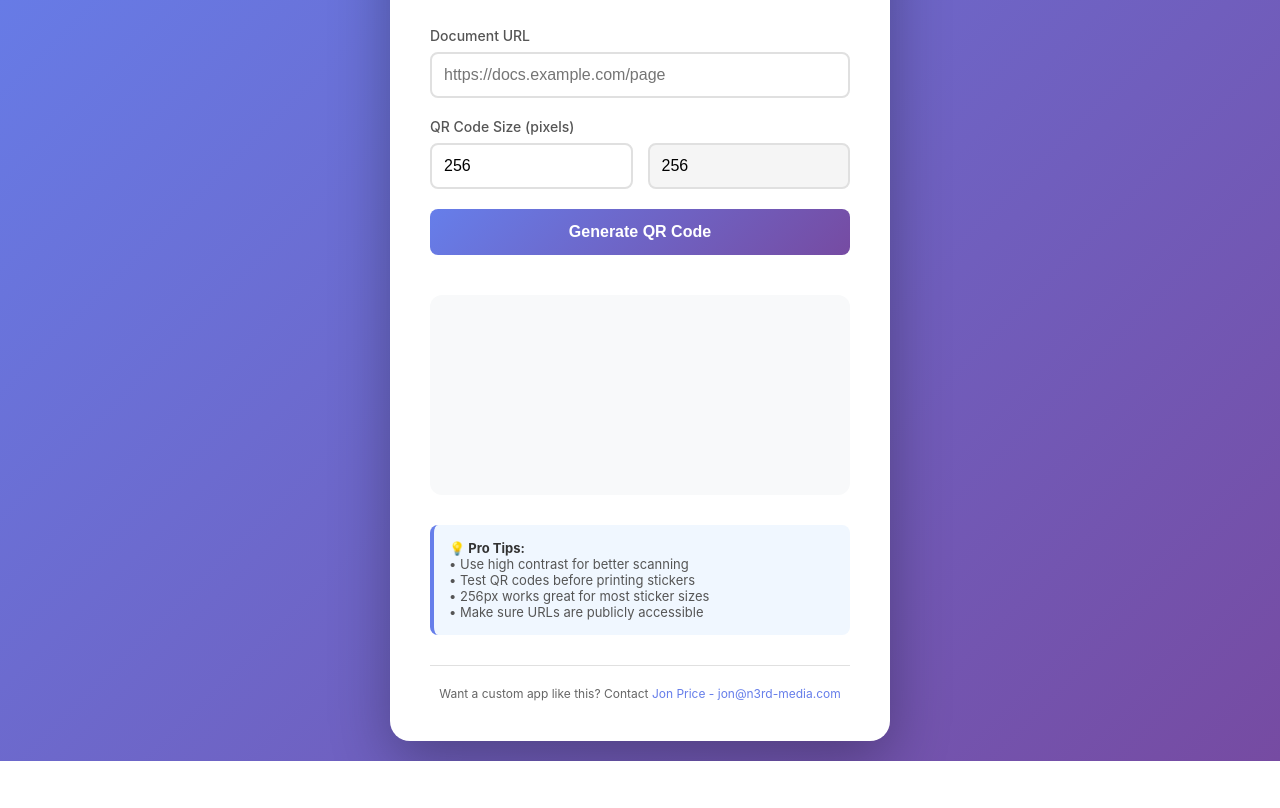
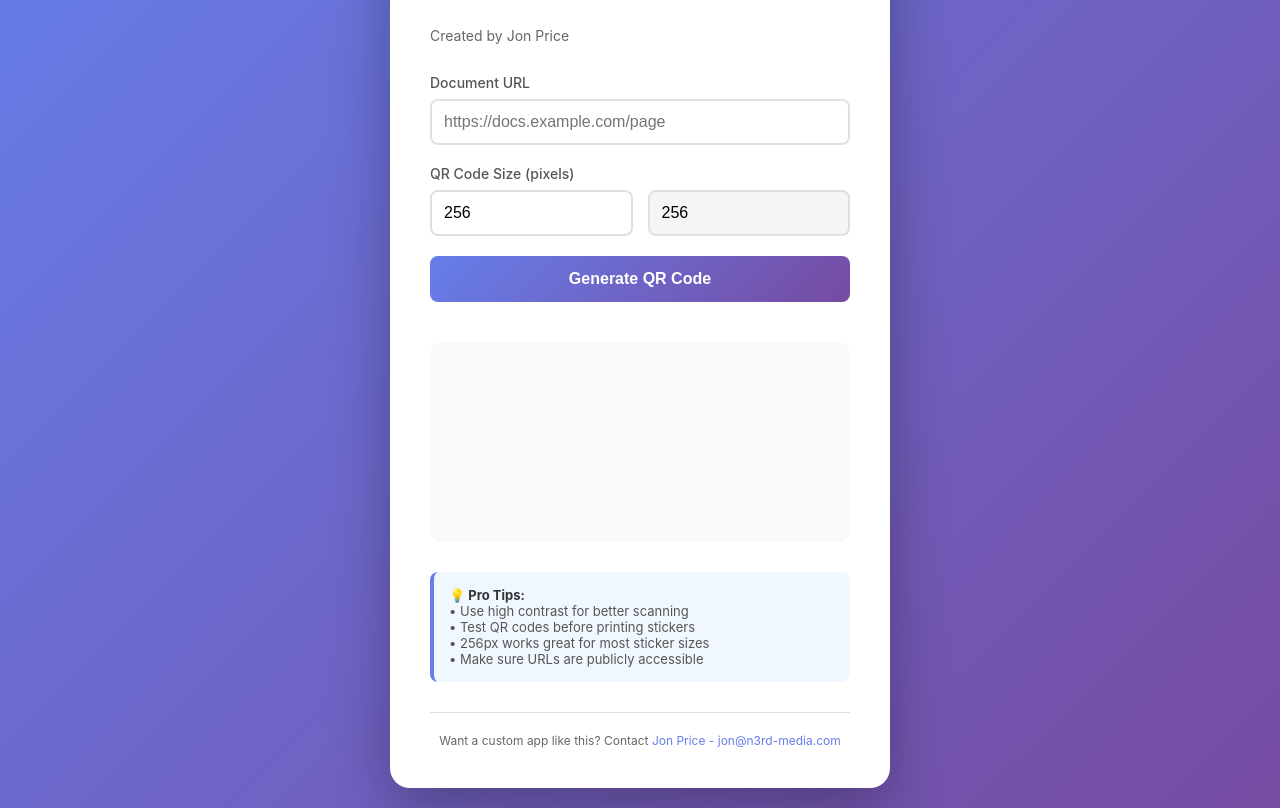
Before and after one commit to jon-the-dev/qr-gen, a plain HTML site: page docs/index.html in a window 1280 px wide. Shown: the part 124-932 px from the top of the page. Before the commit the page ends 885 px from the top, so only its background shows below. Drawn offline with Linux system fonts and the light colour scheme.

Commit message:
updated header

```diff
--- a/docs/index.html
+++ b/docs/index.html
@@ -164,6 +164,7 @@
     <div class="container">
         <h1>🎯 QR Code Generator</h1>
         <p class="subtitle">Create QR codes for your documentation stickers</p>
+        <p class="subtitle">Created by Jon Price</p>
 
         <div class="input-group">
             <label for="url">Document URL</label>
```
